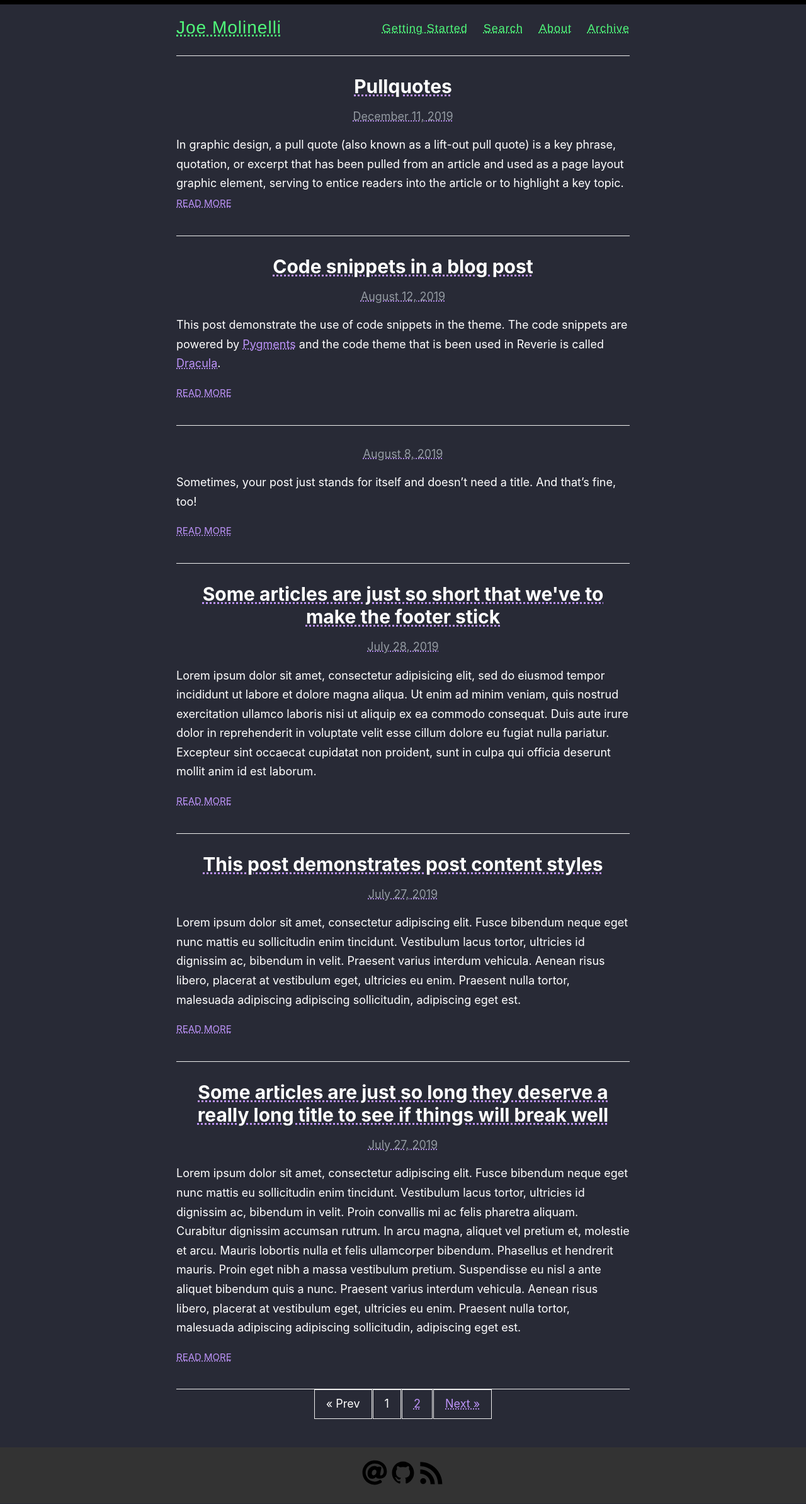
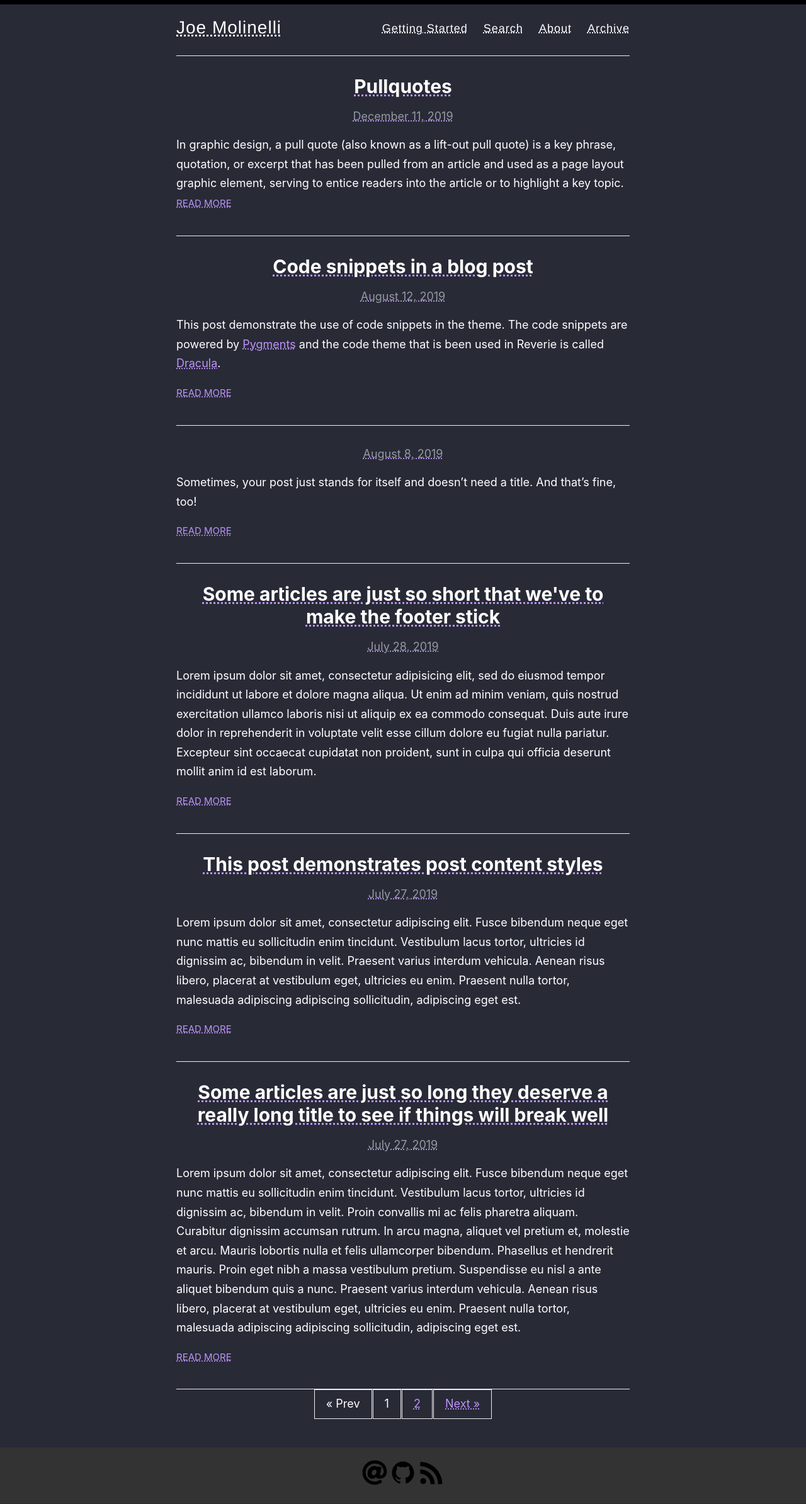
Before and after one commit to jomolin/jomolin.github.io, a Jekyll site: the page built from index.html, in a window 1280 px wide. Shown: the whole page at 63% size. Built offline with Jekyll 4.4.1, drawn with Linux system fonts in a browser that asks for light colours; the list of posts is cut into pages by our own code.

Commit message:
Update style.scss

```diff
--- a/assets/style.scss
+++ b/assets/style.scss
@@ -310,7 +310,7 @@ p > img {
 
 .site-name {
   margin: 0;
-  color: $green;
+  color: $white;
   cursor: pointer;
   font-family: $helveticaNeue;
   font-weight: 300;
@@ -325,7 +325,7 @@ p > img {
 
 .site-description {
   margin: -5px 0 0 0;
-  color: $green;
+  color: $white;
   font-size: 16px;
 
   @include mobile {
@@ -348,14 +348,14 @@ nav {
 
   a {
     margin-left: 20px;
-    color: $green;
+    color: $white;
     text-align: right;
     font-weight: 300;
     letter-spacing: 1px;
 
     @include mobile {
       margin: 0 10px;
-      color: $purple;
+      color: $white;
     }
   }
 }
```
